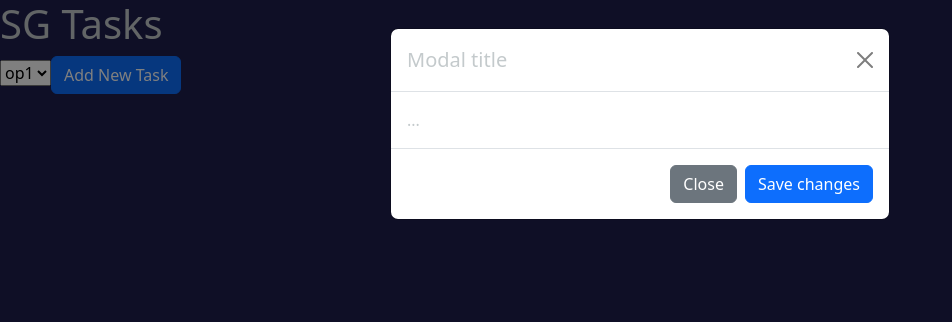
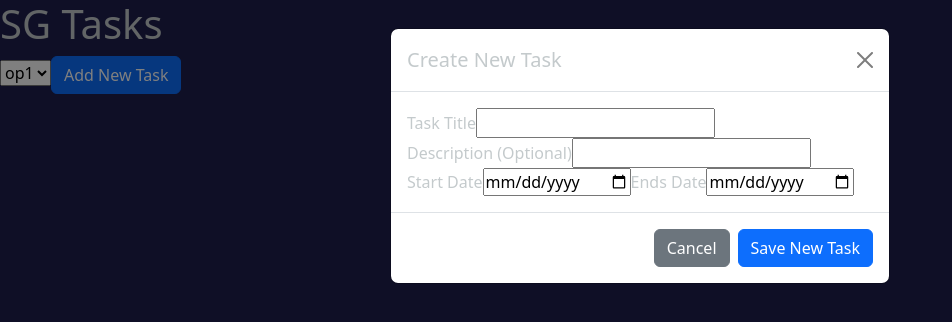
Before and after one commit to SoulPlayerZ/sg-tasks, a React (Create React App) app: page / in a window 1280 px wide. Both pictures are taken after a click on the button "Add New Task". Shown: the top 322 px of the page, without its empty margins (0-952 px from the left). Built offline with nearby package versions, Linux system fonts and the light colour scheme.

Commit message:
feat: Create modal to add tasks with BootStrap

```diff
--- a/src/components/Header.jsx
+++ b/src/components/Header.jsx
@@ -10,24 +10,38 @@
         </select>
       </label>
 
-<button type="button" class="btn btn-primary" data-bs-toggle="modal" data-bs-target="#exampleModal">
+      {/* Modal With BootStrap */}
+<button type="button" className="btn btn-primary" data-bs-toggle="modal" data-bs-target="#exampleModal">
   Add New Task
 </button>
 
 
-<div class="modal fade" id="exampleModal" tabindex="-1" aria-labelledby="exampleModalLabel" aria-hidden="true">
-  <div class="modal-dialog">
-    <div class="modal-content">
-      <div class="modal-header">
-        <h1 class="modal-title fs-5" id="exampleModalLabel">Modal title</h1>
-        <button type="button" class="btn-close" data-bs-dismiss="modal" aria-label="Close"></button>
+<div className="modal fade" id="exampleModal" tabIndex="-1" aria-labelledby="exampleModalLabel" aria-hidden="true">
+  <div className="modal-dialog">
+    <div className="modal-content">
+      <div className="modal-header">
+        <h1 className="modal-title fs-5" id="exampleModalLabel">Create New Task</h1>
+        <button type="button" className="btn-close" data-bs-dismiss="modal" aria-label="Close"></button>
       </div>
-      <div class="modal-body">
-        ...
+      <div className="modal-body">
+        <form>
+          <label>Task Title
+            <input type="text" required />
+          </label>
+          <label>Description (Optional)
+            <input type="text" />
+          </label>
+          <label>Start Date
+            <input type="date" />
+          </label>
+          <label>Ends Date
+            <input type="date" />
+          </label>
+        </form>
       </div>
-      <div class="modal-footer">
-        <button type="button" class="btn btn-secondary" data-bs-dismiss="modal">Close</button>
-        <button type="button" class="btn btn-primary">Save changes</button>
+      <div className="modal-footer">
+        <button type="button" className="btn btn-secondary" data-bs-dismiss="modal">Cancel</button>
+        <button type="button" className="btn btn-primary">Save New Task</button>
       </div>
     </div>
   </div>
```
Also changed, not shown: src/css/temp.css (line endings or trailing spaces).
